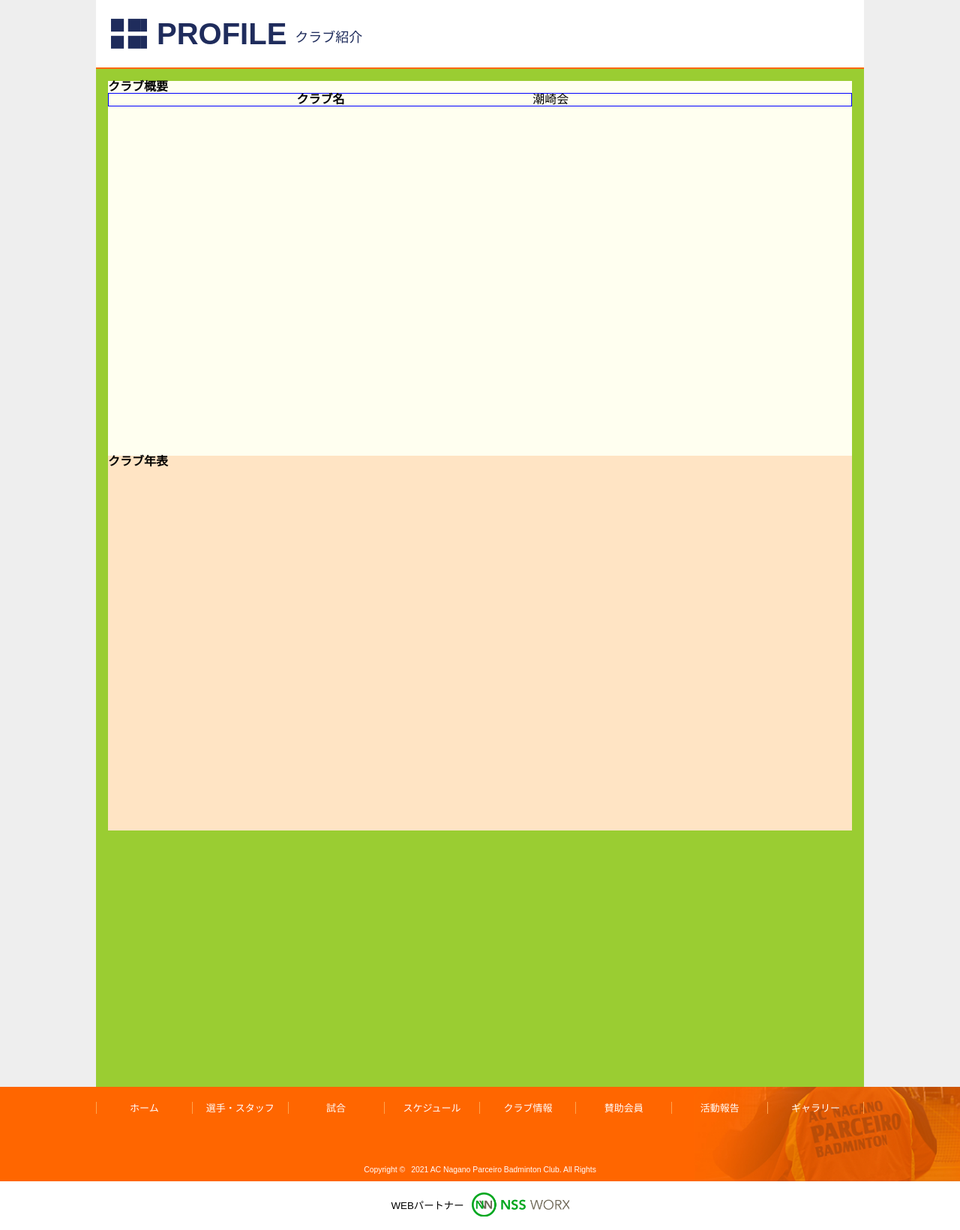
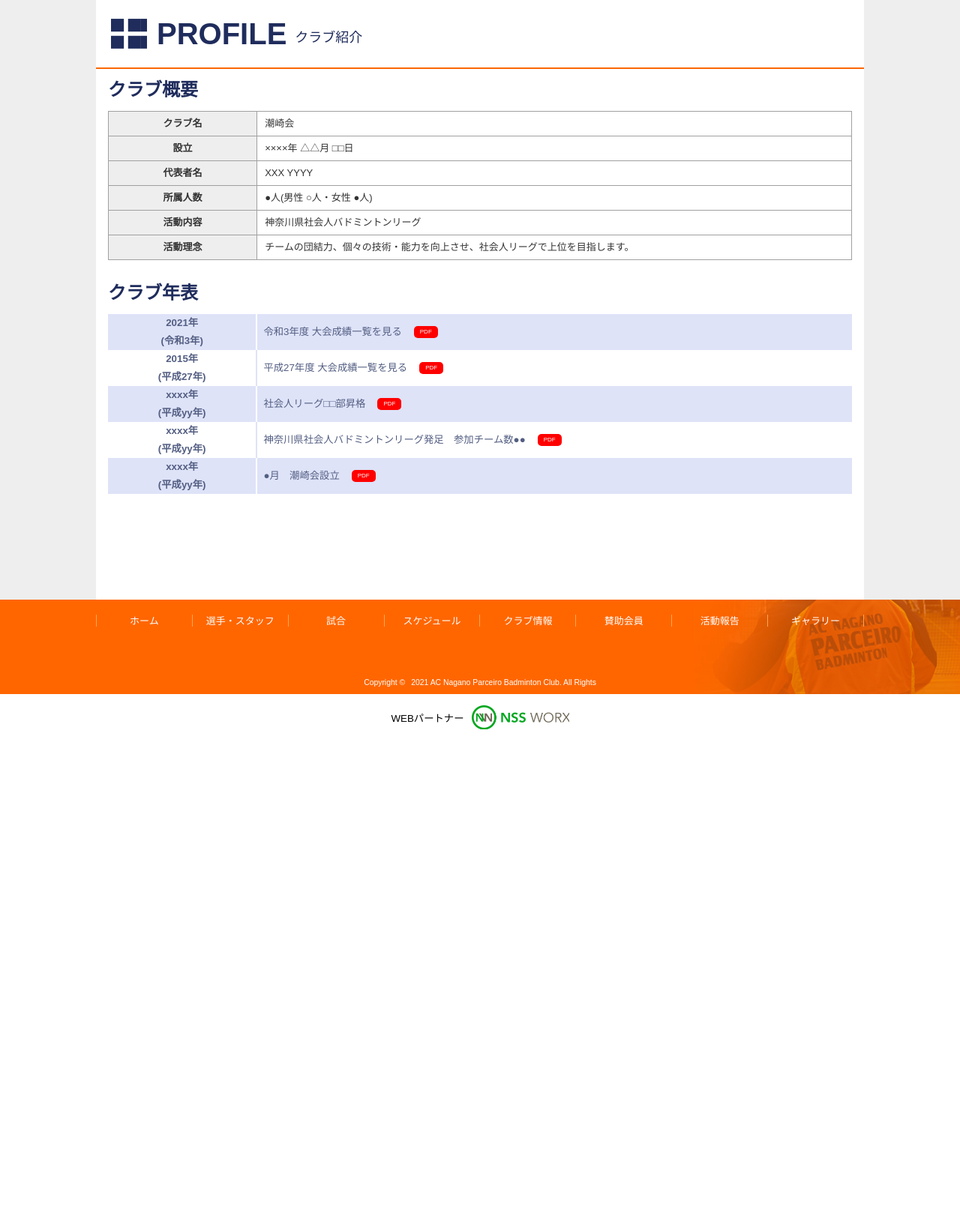
Before and after one commit to daichaaan/MySite, a PHP site: page /profile.html in a window 1280 px wide. Shown: the part 160-1801 px from the top of the page at 75% size. After the commit the page ends 1133 px from the top, so only its background shows below. Run offline with PHP 8.4, Linux system fonts and the light colour scheme.

Commit message:
profile ok

```diff
--- a/css/style.css
+++ b/css/style.css
@@ -924,10 +924,11 @@ table {
 .schedule_2 {
   background-color: #eeeeee;
 }
+/* profileページ */
 .profile_box {
   width: 1024px;
   background-color: white;
-  height: 1450px;
+  height: 800px;
   margin: 0 auto;
 }
 .profile_title {
@@ -959,26 +960,80 @@ table {
 .profile_wrap {
   width: 100%;
   padding: 1rem;
-  height: 1400px;
-  background-color: yellowgreen;
+  height: 600px;
 }
 .summary {
   width: 100%;
-  height: 500px;
-  background-color: ivory;
 }
-.summary_box {
-  border: solid 1px blue;
+.summary h2 {
+  font-size: 1.5rem;
+  color: #1f2c5c;
+  margin-bottom: 1rem;
 }
-.summary_box tr{
-
+.summary_box tr {
+  line-height: 2rem;
 }
-.summary_box th{
-
+.summary_box th {
+  font-size: small;
+  width: 20%;
+  border: 1px solid #a0a0a0;
+  color: #333333;
+  background-color: #eeeeee;
 }
-
+.summary_box td {
+  font-size: small;
+  width: 80%;
+  border: 1px solid #a0a0a0;
+  color: #333333;
+  background-color: white;
+  padding-left: 10px;
+}
 .history {
   width: 100%;
-  height: 500px;
-  background-color: bisque;
 }
+.history h2 {
+  font-size: 1.5rem;
+  color: #1f2c5c;
+  margin: 2rem 0 1rem;
+}
+.history_box {
+  color: #535e82;
+  font-size: smaller;
+}
+.history_box span {
+  display: inline-block;
+  width: 2rem;
+  line-height: 1rem;
+  text-align: center;
+  vertical-align: middle;
+  background-color: red;
+  color: white;
+  border-radius: 5px;
+  margin-left: 1rem;
+  font-size: 0.5rem;
+}
+.history_box tr {
+  line-height: 2rem;
+}
+.history_box tr a {
+  cursor: pointer;
+}
+.history_box th {
+  width: 20%;
+  border-right: solid 2px white;
+  line-height: 1.5rem;
+}
+.history_box td {
+  vertical-align: middle;
+  padding: 0.5rem;
+  width: 80%;
+}
+.history1 {
+  background-color: #dee3f8;
+}
+.history2 {
+  background-color: white;
+}
+.history2 th {
+  border-right: solid 2px #dee3f8;
+}
--- a/profile.html
+++ b/profile.html
@@ -111,13 +111,54 @@
                             <th>クラブ名</th>
                             <td>潮崎会</td>
                         </tr>
+                        <tr>
+                            <th>設立</th>
+                            <td>××××年 △△月 □□日</td>
+                        </tr>
+                        <tr>
+                            <th>代表者名</th>
+                            <td>XXX YYYY</td>
+                        </tr>
+                        <tr>
+                            <th>所属人数</th>
+                            <td>●人(男性 ○人・女性 ●人)</td>
+                        </tr>
+                        <tr>
+                            <th>活動内容</th>
+                            <td>神奈川県社会人バドミントンリーグ</td>
+                        </tr>
+                        <tr>
+                            <th>活動理念</th>
+                            <td>チームの団結力、個々の技術・能力を向上させ、社会人リーグで上位を目指します。</td>
+                        </tr>
                     </table>
                 </div>
                 <div class="history">
                     <h2>クラブ年表</h2>
+                    <table class="history_box">
+                        <tr class="history1">
+                            <th><a>2021年<br>(令和3年)</a></th>
+                            <td><a>令和3年度 大会成績一覧を見る<span>PDF</span></a></td>
+                        </tr>
+                        <tr class="history2">
+                            <th><a>2015年<br>(平成27年)</a></th>
+                            <td><a>平成27年度 大会成績一覧を見る<span>PDF</span></a></td>
+                        </tr>
+                        <tr class="history1">
+                            <th><a>xxxx年<br>(平成yy年)</a></th>
+                            <td><a>社会人リーグ□□部昇格<span>PDF</span></a></td>
+                        </tr>
+                        <tr class="history2">
+                            <th><a>xxxx年<br>(平成yy年)</a></th>
+                            <td><a>神奈川県社会人バドミントンリーグ発足　参加チーム数●●<span>PDF</span></a></td>
+                        </tr>
+                        <tr class="history1">
+                            <th><a>xxxx年<br>(平成yy年)</a></th>
+                            <td><a>●月　潮崎会設立<span>PDF</span></a></td>
+                        </tr>
+                    </table>
                 </div>
             </div>
-
         </div>
     </main>
     <footer>
```
